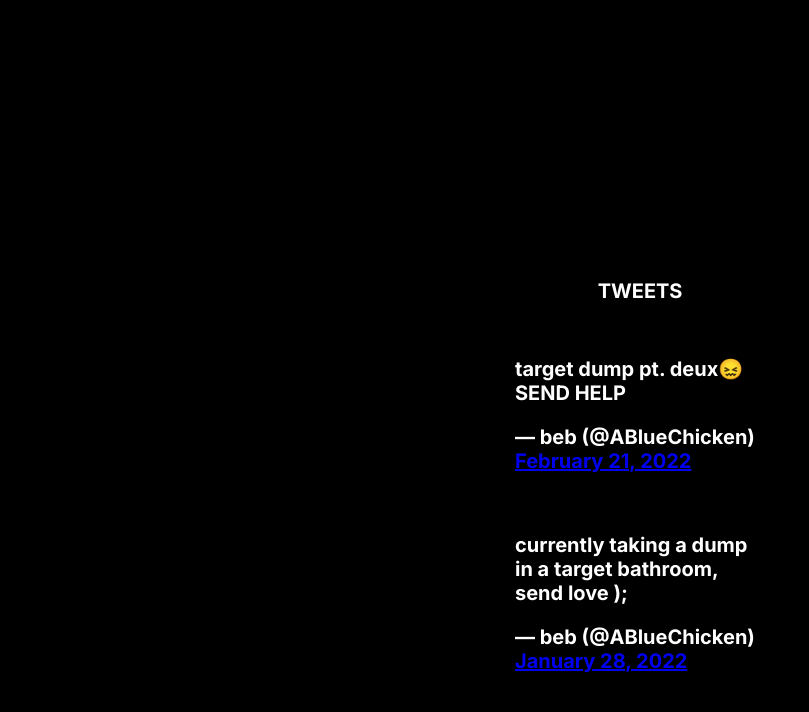
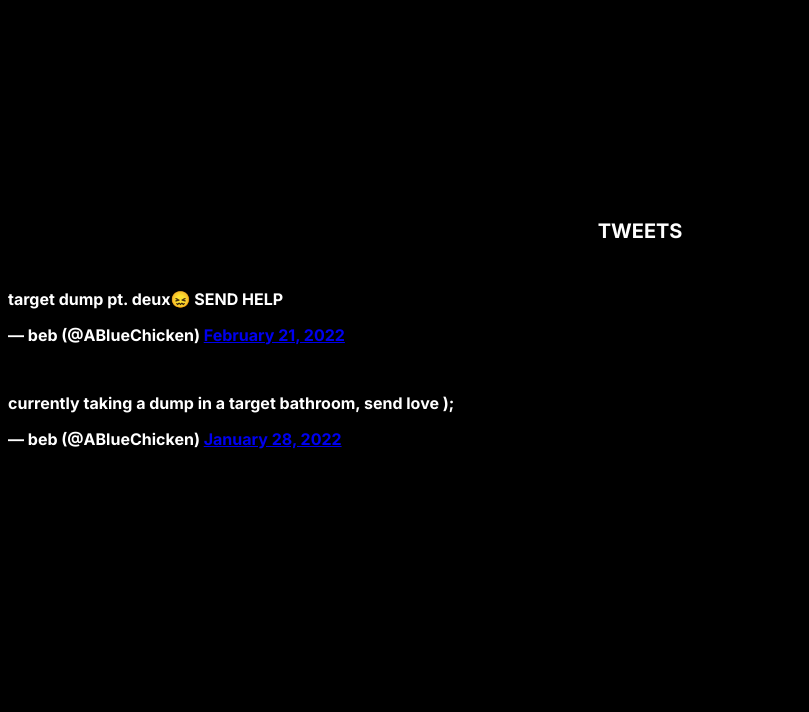
Before and after one commit to ABlueWhale/ben.pet, a plain HTML site: page tweets.html in a window 1280 px wide. Shown: the part 42-754 px from the top of the page, without its empty margins (0-809 px from the left). Drawn offline with Linux system fonts and the light colour scheme.

Commit message:
Tweet max-width + body font-size removed.

```diff
--- a/tweets.html
+++ b/tweets.html
@@ -9,9 +9,8 @@
       background-color: #000000;
       color: #FFFFFF;
       font-family: "Inter", sans-serif;
-	    -ms-overflow-style: none;
-	    scrollbar-width: none;
-      font-size: 15pt;
+      -ms-overflow-style: none;
+      scrollbar-width: none;
     }
     .title {
       position: absolute;
@@ -30,18 +29,17 @@
       padding-top: 15em;
     }
     .twitter-tweet {
-      max-width: 250px !important;
       width: 100%;
       align-self: center;
     }
     ::-webkit-scrollbar {
-	    display: none;
+      display: none;
     }
     .home:link {
-	    text-decoration: none;
+      text-decoration: none;
     }
     .home {
-	    color: white;
+      color: white;
     }
   </style>
   <link href="https://fonts.googleapis.com/css2?family=Inter:wght@700&display=swap" rel="stylesheet">
```
